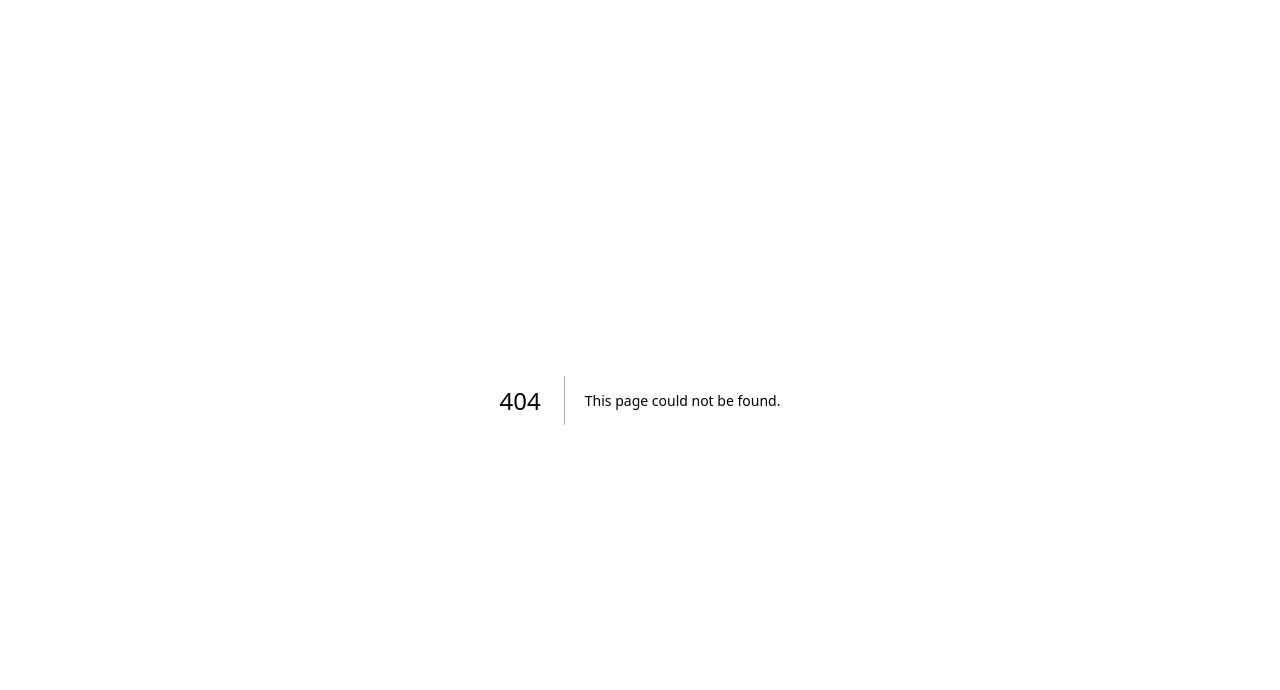
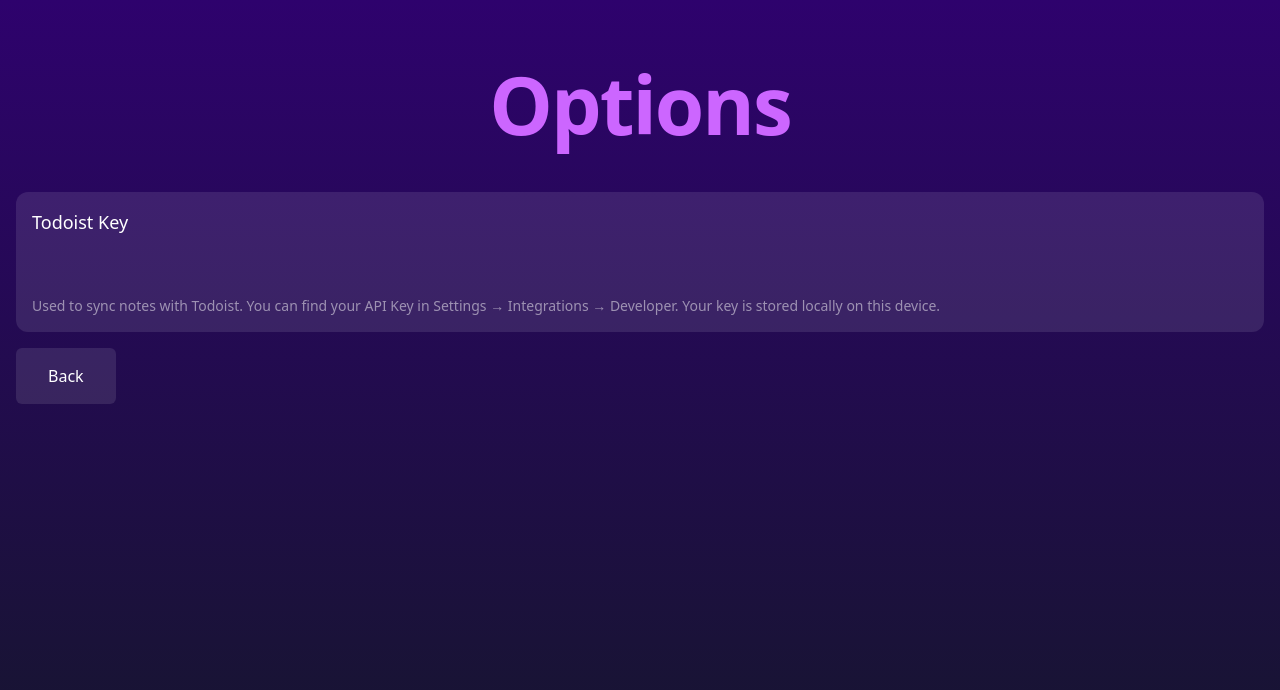
Before and after one commit to brenapp/motes, a Next.js app: page /options in a window 1280 px wide. Before the commit this address had no page. Shown: the top 690 px of the page. Built offline with nearby package versions, Linux system fonts and the light colour scheme.

Commit message:
Options paeg

```diff
--- a/src/pages/index.tsx
+++ b/src/pages/index.tsx
@@ -2,7 +2,8 @@ import { type NextPage } from "next";
 import Head from "next/head";
 import { useEffect, useRef } from "react";
 import { useLocalStorage } from "../utils/useLocalState";
-import dynamic from "next/dynamic";
+import { useRouter } from "next/router";
+import Link from "next/link";
 
 type Note = {
   id: string;
@@ -10,20 +11,24 @@ type Note = {
   createdAt: number;
 };
 
-const Home: NextPage = dynamic(
-  () =>
-    Promise.resolve(() => {
+const Home: NextPage = () => {
   const input = useRef<HTMLInputElement>(null);
   const noteContainers = useRef<Record<string, HTMLDivElement | null>>({});
+  const router = useRouter();
 
   const [notes, setNodes] = useLocalStorage<Note[]>("notes", []);
 
   useEffect(() => {
     function onKeyPress(event: KeyboardEvent) {
-          // Press n to focus
+      // Press n to focus input
       if (event.key === "n") {
         event.preventDefault();
         input.current?.focus();
+      }
+
+      if (event.key === "," && event.ctrlKey) {
+        event.preventDefault();
+        router.push("/options");
       }
     }
 
@@ -93,11 +98,32 @@ const Home: NextPage = dynamic(
         <link rel="icon" href="/favicon.ico" />
       </Head>
       <main className="flex min-h-screen flex-col items-center bg-gradient-to-b from-[#2e026d] to-[#15162c]">
+        <nav className="fixed right-4 top-4 text-white/50">
+          <Link href="/options" className="group outline-none hover:border">
+            <p className="flex gap-2 rounded-md p-4 group-focus-within:border">
+              <svg
+                xmlns="http://www.w3.org/2000/svg"
+                width="24"
+                height="24"
+                viewBox="0 0 24 24"
+                fill="none"
+                stroke="currentColor"
+                stroke-width="2"
+                stroke-linecap="round"
+                stroke-linejoin="round"
+              >
+                <path d="M12.22 2h-.44a2 2 0 0 0-2 2v.18a2 2 0 0 1-1 1.73l-.43.25a2 2 0 0 1-2 0l-.15-.08a2 2 0 0 0-2.73.73l-.22.38a2 2 0 0 0 .73 2.73l.15.1a2 2 0 0 1 1 1.72v.51a2 2 0 0 1-1 1.74l-.15.09a2 2 0 0 0-.73 2.73l.22.38a2 2 0 0 0 2.73.73l.15-.08a2 2 0 0 1 2 0l.43.25a2 2 0 0 1 1 1.73V20a2 2 0 0 0 2 2h.44a2 2 0 0 0 2-2v-.18a2 2 0 0 1 1-1.73l.43-.25a2 2 0 0 1 2 0l.15.08a2 2 0 0 0 2.73-.73l.22-.39a2 2 0 0 0-.73-2.73l-.15-.08a2 2 0 0 1-1-1.74v-.5a2 2 0 0 1 1-1.74l.15-.09a2 2 0 0 0 .73-2.73l-.22-.38a2 2 0 0 0-2.73-.73l-.15.08a2 2 0 0 1-2 0l-.43-.25a2 2 0 0 1-1-1.73V4a2 2 0 0 0-2-2z"></path>
+                <circle cx="12" cy="12" r="3"></circle>
+              </svg>
+              <span>Options</span>
+            </p>
+          </Link>
+        </nav>
         <div className="container flex flex-col items-center justify-center gap-12 px-4 py-16 ">
           <h1 className="text-5xl font-extrabold tracking-tight text-white sm:text-[5rem]">
             <span className="text-[hsl(280,100%,70%)]">MOTES</span>
           </h1>
-              <main className="relative flex w-full flex-col gap-4 rounded-xl bg-white/10 p-4 text-white focus-within:border">
+          <main className="flex w-full flex-col gap-4 rounded-xl bg-white/10 p-4 text-white focus-within:border">
             <h1 className="text-lg">Create Note</h1>
             <input
               ref={input}
@@ -107,7 +133,7 @@ const Home: NextPage = dynamic(
               autoFocus
             ></input>
             <p className="right-4 text-sm text-white/50">
-                  Press <code className="rounded-md px-2">n</code> to focus
+              Press <code className="rounded-md px-2">n</code> to focus.
             </p>
           </main>
           <section className="container flex flex-col gap-4" role="list">
@@ -129,21 +155,15 @@ const Home: NextPage = dynamic(
                 <p className="font-mono text-xl text-white outline-none ">
                   {note.contents}
                 </p>
-                    <nav className="ml-auto opacity-0 transition-opacity group-focus-within:opacity-100 group-hover:opacity-100">
-                      <button
-                        className="mx-2 rounded-md border border-white/50 px-4 text-white"
-                        tabIndex={-1}
-                      >
+                <nav className="ml-auto flex opacity-0 transition-opacity group-focus-within:opacity-100 group-hover:opacity-100">
+                  <p className="mx-2 rounded-md border border-white/50 px-4 text-white">
                     <code className="rounded-md pr-2">d</code>
                     Delete
-                      </button>
-                      <button
-                        className="mx-2 rounded-md border border-white/50 px-4 text-white"
-                        tabIndex={-1}
-                      >
+                  </p>
+                  <p className="mx-2 rounded-md border border-white/50 px-4 text-white">
                     <code className="rounded-md pr-2">t</code>
                     Todoist
-                      </button>
+                  </p>
                 </nav>
               </div>
             ))}
@@ -152,8 +172,6 @@ const Home: NextPage = dynamic(
       </main>
     </>
   );
-    }),
-  { ssr: false }
-);
+};
 
 export default Home;
--- /dev/null
+++ b/src/pages/options.tsx
@@ -0,0 +1,57 @@
+import { type NextPage } from "next";
+import Head from "next/head";
+import { useEffect, useRef } from "react";
+import { useLocalStorage } from "../utils/useLocalState";
+import dynamic from "next/dynamic";
+import Link from "next/link";
+
+type Note = {
+  id: string;
+  contents: string;
+  createdAt: number;
+};
+
+const Options: NextPage = () => {
+  const [apiKey, setApiKey] = useLocalStorage<string>("options.apiKey", "");
+
+  return (
+    <>
+      <Head>
+        <title>Motes - Options</title>
+        <meta name="description" content="Generated by create-t3-app" />
+        <link rel="icon" href="/favicon.ico" />
+      </Head>
+      <main className=" flex min-h-screen flex-col items-center bg-gradient-to-b from-[#2e026d] to-[#15162c]">
+        <div className="container flex flex-col items-center justify-center gap-4 px-4 py-16">
+          <h1 className="mb-8 text-5xl font-extrabold tracking-tight text-white sm:text-[5rem]">
+            <span className="text-[hsl(280,100%,70%)]">Options</span>
+          </h1>
+          <section className="flex w-full flex-col gap-4 rounded-xl bg-white/10 p-4 text-white focus-within:border">
+            <h1 className="text-lg">Todoist Key</h1>
+            <input
+              aria-label="Todoist API Key"
+              className="rounded-lg bg-transparent font-mono text-xl outline-none"
+              value={apiKey}
+              onChange={(e) => setApiKey(e.target.value)}
+            ></input>
+            <p className="right-4 text-sm text-white/50">
+              Used to sync notes with Todoist. You can find your API Key in
+              Settings → Integrations → Developer. Your key is stored locally on
+              this device.
+            </p>
+          </section>
+          <section className="w-full">
+            <Link
+              href="/"
+              className="flex w-max flex-col rounded-md bg-white/10 p-4 px-8
+                text-white focus-within:border"
+            >
+              Back
+            </Link>
+          </section>
+        </div>
+      </main>
+    </>
+  );
+};
+export default Options;
```
Lines whose indentation alone changed are shown as unchanged.
